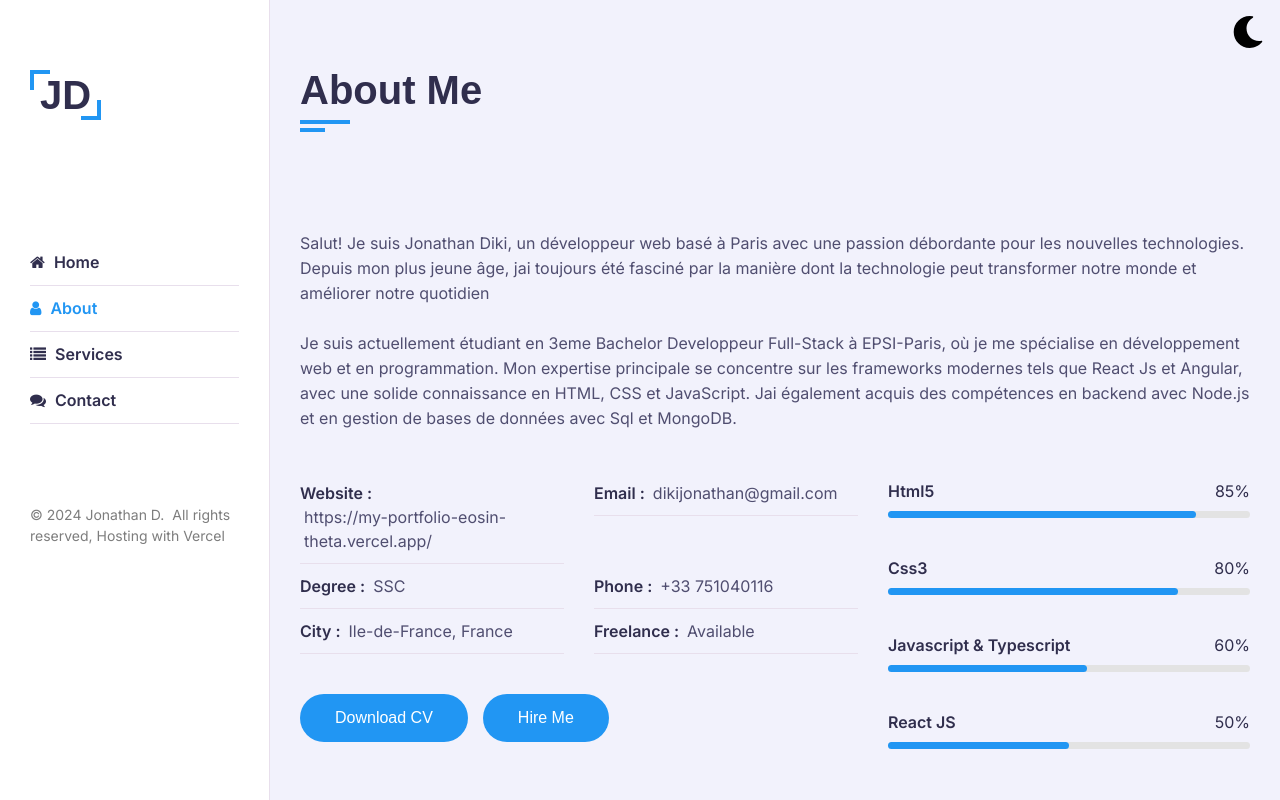
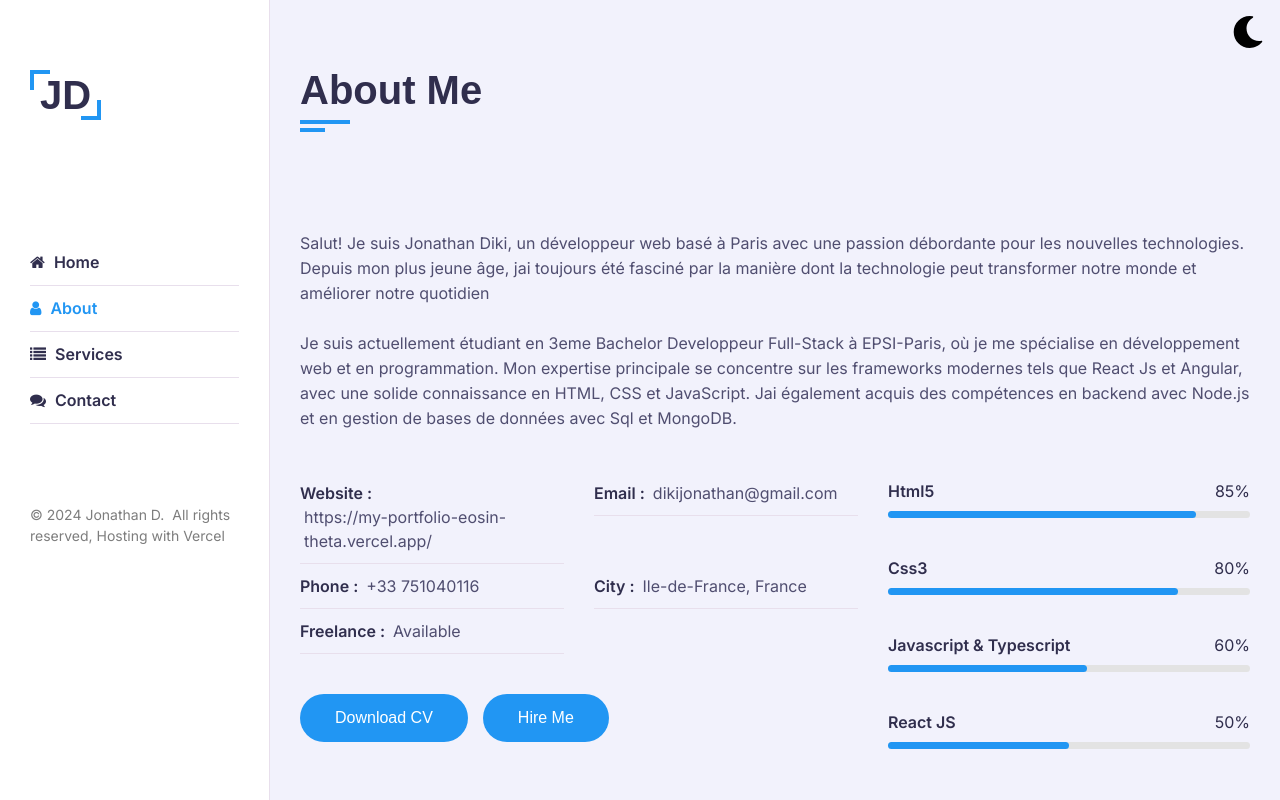
Before and after one commit to Jondiki/MyPortfolio, a Next.js app: page /about in a window 1280 px wide. Built offline with nearby package versions, Linux system fonts and the light colour scheme.

Commit message:
new Update page.tsx

```diff
--- a/src/app/about/page.tsx
+++ b/src/app/about/page.tsx
@@ -52,11 +52,7 @@ const About: NextPage = () => {
                         Email : <span>dikijonathan@gmail.com</span>
                       </p>
                     </div>
-                    <div className="info-item padd-15">
-                      <p>
-                        Degree : <span>SSC</span>
-                      </p>
-                    </div>
+
                     <div className="info-item padd-15">
                       <p>
                         Phone : <span>+33 751040116</span>
```
